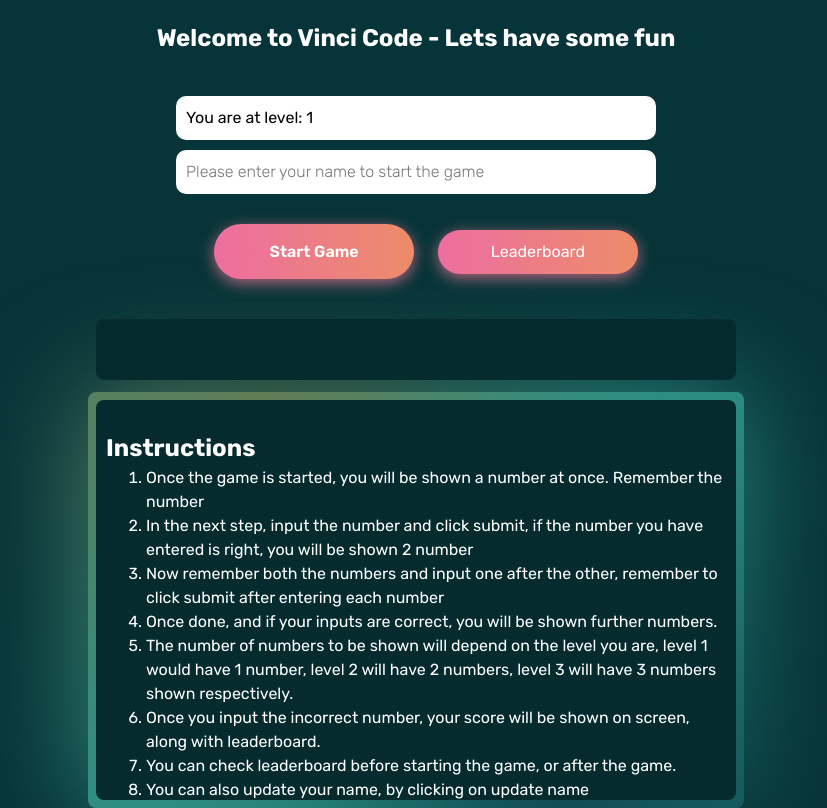
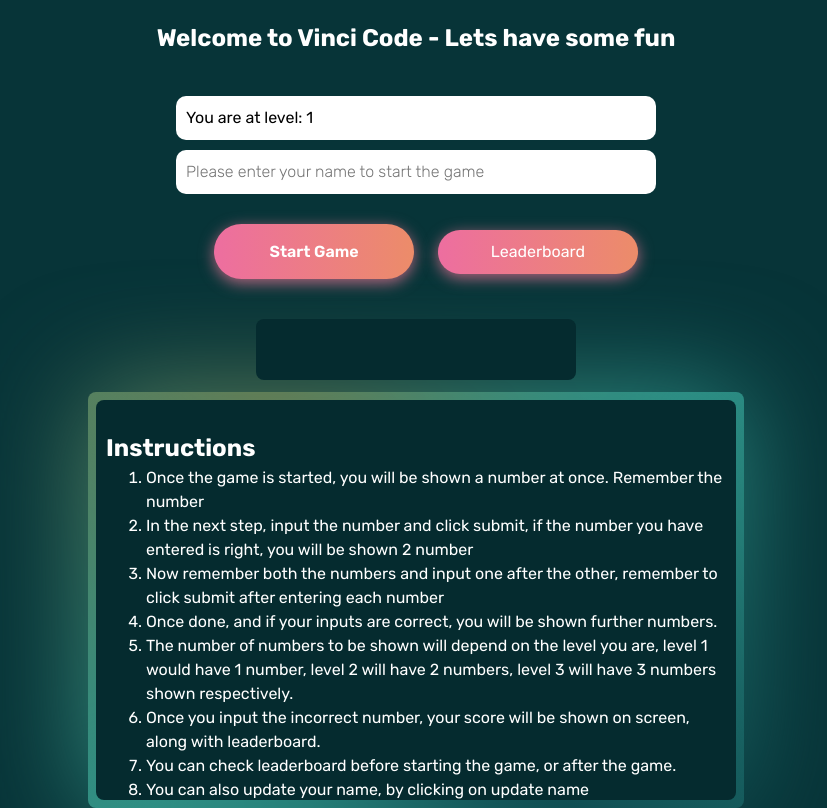
Before and after one commit to theprogrammerinyou/vinci-code, a website built with Parcel: page src/index.html in a window 1280 px wide. Both pictures are taken after a click on the button "Leaderboard". Shown: the whole page, without its empty margins (224-1051 px from the left). Built offline with nearby package versions, Linux system fonts and the light colour scheme.

Commit message:
fix styling

```diff
--- a/src/styles/index.css
+++ b/src/styles/index.css
@@ -28,6 +28,7 @@
   width: 100vw;
   height: 100vh;
   background: var(--color-bg);
+  overflow-x: hidden;
 }
 
 .container {
@@ -124,7 +125,6 @@
   border-radius: 0.5rem;
 
   position: relative;
-
 }
 
 .article--instructions::before,
@@ -158,7 +158,8 @@
   display: none;
 }
 
-#container--score, #container--level {
+#container--score,
+#container--level {
   color: var(--color-black);
   width: 30rem;
   padding: var(--common-padding);
@@ -172,36 +173,32 @@
 }
 
 #container--leaderboard {
-  height: 50%;
-  padding: var(--common-padding);
-  width: 50%;
+  height: 30%;
+  padding: 20px;
+  width: 20rem;
   margin-top: var(--common-margin);
-  aspect-ratio: 1 / 1.5;
   background: var(--color-primary);
   border-radius: 0.5rem;
-  overflow: scroll;
-  position: relative;
+  overflow-y: scroll;
   color: #ed6ea0;
   display: none;
 }
 
-.container--name{
+.container--name {
   display: none;
   flex-direction: row;
   align-items: center;
   color: var(--color-white);
 }
 
-#container--button-update-name{
+#container--button-update-name {
   display: none;
   margin-left: 20px;
   border-radius: var(--common-border-radius);
   outline: none;
   border: none;
   padding: var(--common-padding);
-
 }
-
 
 @keyframes rotation {
   0% {
```
